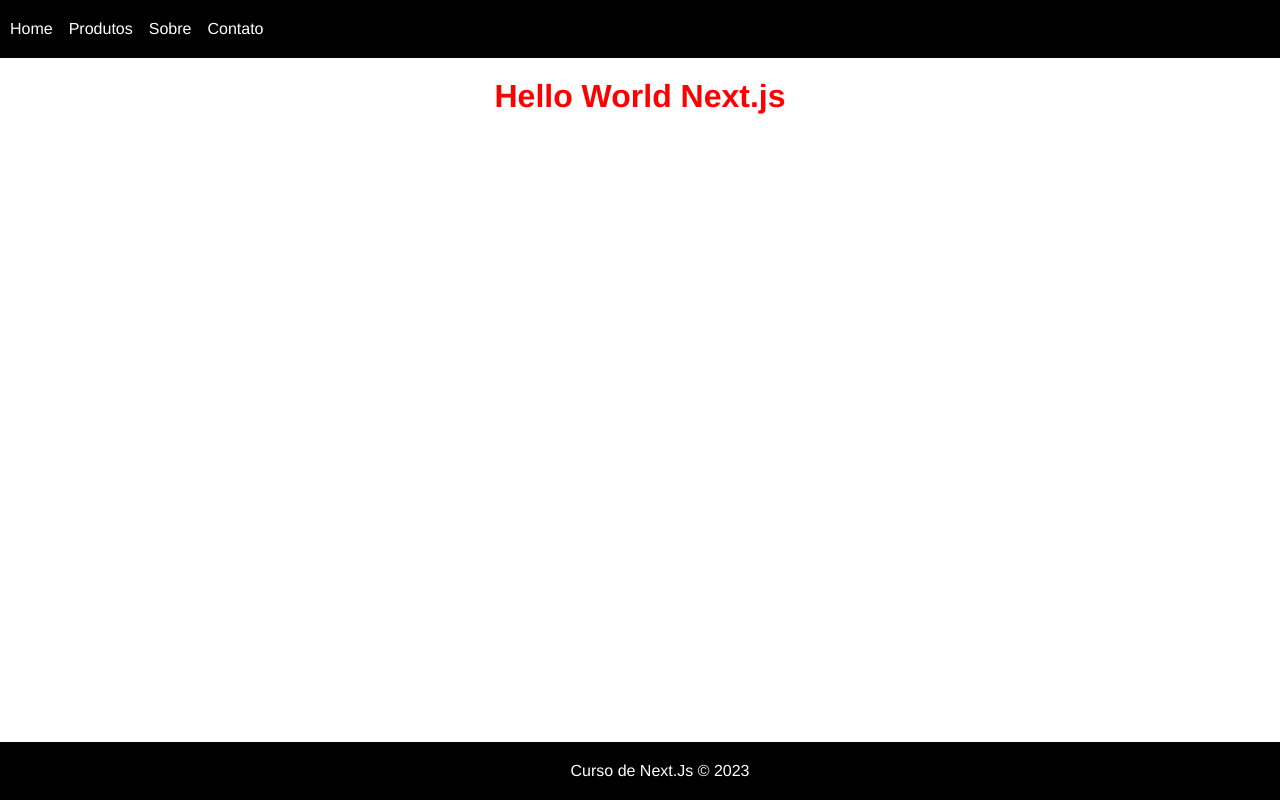
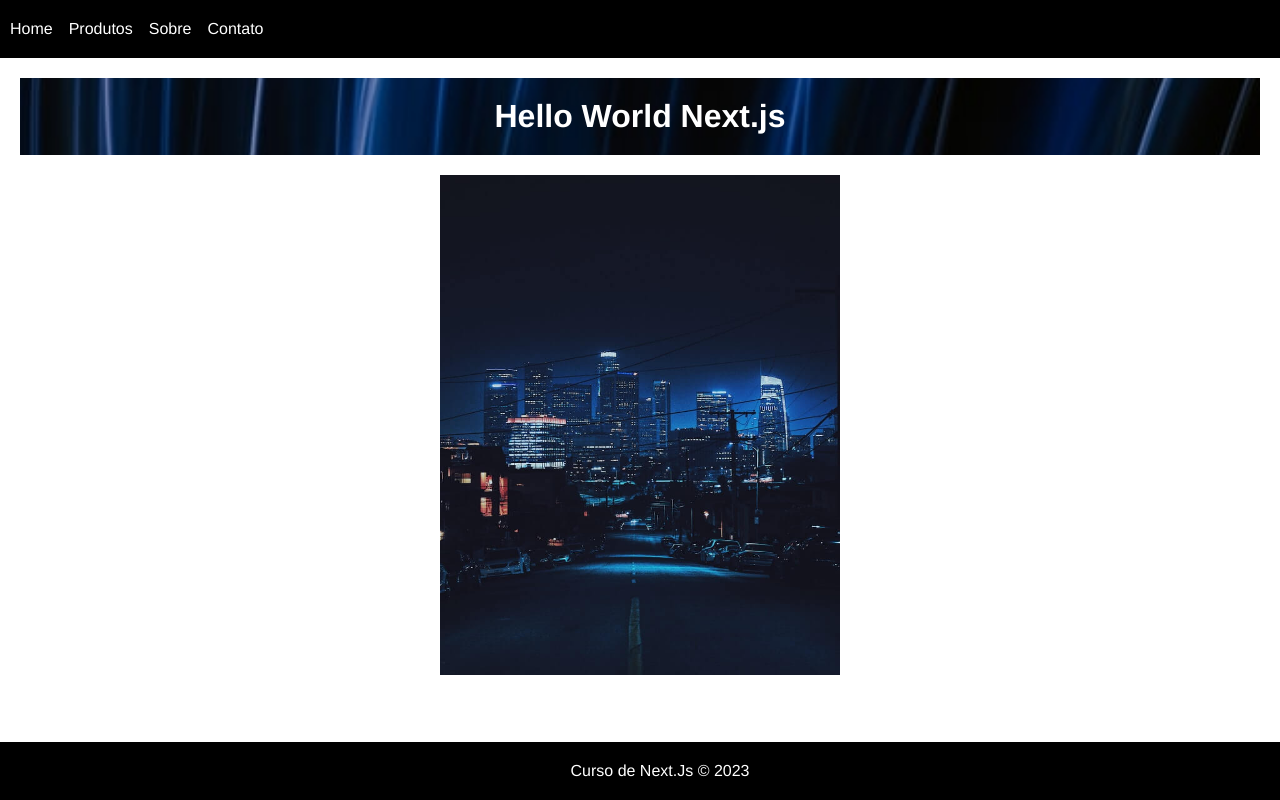
Before and after one commit to gglsilva/estudos-next-js, a Next.js app: page / in a window 1280 px wide. Built offline with nearby package versions, Linux system fonts and the light colour scheme.

Commit message:
add asset

```diff
--- a/pages/index.js
+++ b/pages/index.js
@@ -1,6 +1,7 @@
 import Style from '../styles/Home.module.css'
 
 import Head from 'next/head'
+import Image from 'next/image'
 
 export default function Home() {
   return (
@@ -11,6 +12,12 @@ export default function Home() {
       </Head>
       <div>
         <h1 className={Style.title}>Hello World Next.js</h1>
+        <Image
+          src="/images/city.jpg"
+          width="400"
+          height="500"
+          alt='Cidade a noite'
+        />
       </div>
 
     </>
--- a/styles/Home.module.css
+++ b/styles/Home.module.css
@@ -1,3 +1,8 @@
 .title{
-  color: red;
+  color: white;
+  background-image: url('/images/pattern.jpg');
+  background-size: cover;
+  background-position: center;
+  padding: 20px;
+  margin-bottom: 20px;
 }
```
Also changed, not shown: public/images/city.jpg (added), public/images/pattern.jpg (added).
